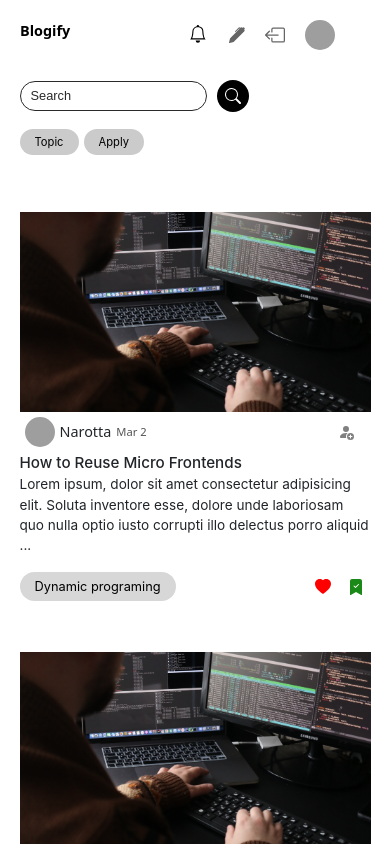
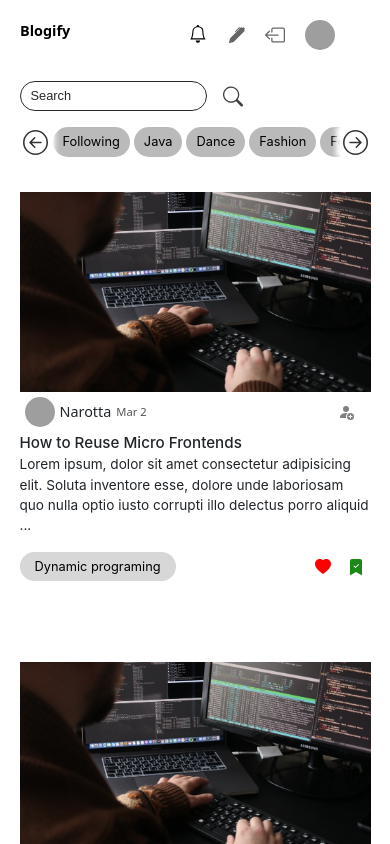
Before and after one commit to narottamandeep2003/Blogify, a React (Create React App) app: page / in a window 390 px wide. Shown: the top 844 px of the page. Built offline with nearby package versions, Linux system fonts and the light colour scheme; grey boxes are pictures that could not be loaded.

Commit message:
initial commit

```diff
--- a/src/Components/LandingPage.jsx
+++ b/src/Components/LandingPage.jsx
@@ -1,8 +1,7 @@
-import React, { useEffect, useState } from 'react'
+import React, { useEffect, useRef, useState } from 'react'
 import Blogs from "./Blogs"
 export default function LandingPage() {
     const [topicsList, settopicsList] = useState([])
-    const [Expand, setExpand] = useState(0)
     const TopicOnClick = (e) => {
         if (e.currentTarget.classList.contains('Topic')) {
             e.currentTarget.classList.remove("Topic")
@@ -14,6 +13,13 @@ export default function LandingPage() {
             e.currentTarget.classList.add("Topic")
         }
     }
+    const ref=useRef(null)
+    const scroll = (scrollOffset) => {
+        ref.current.scrollLeft += scrollOffset;
+        if(ref.current.scrollLeft===0){
+
+        }
+    };
     useEffect(() => {
         settopicsList(["Following", "Java", "Dance", "Fashion", "Following", "Java", "Dance", "Fashion", "Following", "Java", "Dance", "Fashion", "Following", "Java", "Dance", "Fashion", "Following", "Java", "Dance", "Fashion", "Following", "Java", "Dance", "Fashion", "Following", "Java", "Dance", "Fashion"])
     }, [])
@@ -27,26 +33,26 @@ export default function LandingPage() {
                         </svg>
                     </button>
                 </div>
+
                 <div className="topic">
-                    {/* <span id="Top"  >Top Blog</span> */}
+
                     <div className="boxTopic">
-                        <div className="topicInner">
-
-                            <span id="addTopic" onClick={() => {
-                                setExpand(!Expand)
-                            }}>Topic</span>
+                        <span className='leftBtnTopic'  onClick={() => scroll(-30)}>
+                            <svg xmlns="http://www.w3.org/2000/svg" width="16" height="16" fill="currentColor" className="bi bi-arrow-left-circle" viewBox="0 0 16 16">
+                                <path fillRule="evenodd" d="M1 8a7 7 0 1 0 14 0A7 7 0 0 0 1 8zm15 0A8 8 0 1 1 0 8a8 8 0 0 1 16 0zm-4.5-.5a.5.5 0 0 1 0 1H5.707l2.147 2.146a.5.5 0 0 1-.708.708l-3-3a.5.5 0 0 1 0-.708l3-3a.5.5 0 1 1 .708.708L5.707 7.5H11.5z" />
+                            </svg>
+                        </span>
+                        <div className="ScrollTipicBox" ref={ref}>
+                            {topicsList.map((ele, index) => {
+                                return <span key={index} onClick={TopicOnClick} className='topics Topic'>{ele}</span>
+                            })}
                         </div>
-                        <div className={`HomeTopicBox  ${Expand ? "" : "hideTopicsBox"}`} id="topics">
-                            {
-                                topicsList.map((element, index) => {
-                                    return (<span className='Topic' key={index} onClick={TopicOnClick}>{element}</span>)
-                                })
-                            }
-                        </div>
-
-
+                        <span className='rightBtnTopic' onClick={() => scroll(30)}>
+                            <svg xmlns="http://www.w3.org/2000/svg" width="16" height="16" fill="currentColor" className="bi bi-arrow-right-circle" viewBox="0 0 16 16">
+                                <path fillRule="evenodd" d="M1 8a7 7 0 1 0 14 0A7 7 0 0 0 1 8zm15 0A8 8 0 1 1 0 8a8 8 0 0 1 16 0zM4.5 7.5a.5.5 0 0 0 0 1h5.793l-2.147 2.146a.5.5 0 0 0 .708.708l3-3a.5.5 0 0 0 0-.708l-3-3a.5.5 0 1 0-.708.708L10.293 7.5H4.5z" />
+                            </svg>
+                        </span>
                     </div>
-                    <span id="ApplyTopic">Apply</span>
 
                 </div>
 
--- a/src/Components/ReadVlog.jsx
+++ b/src/Components/ReadVlog.jsx
@@ -50,6 +50,9 @@ export default function ReadVlog(props) {
                 })
                 }
             </div>
+            <div className="footerRead">
+                <div className="Finish">...</div>
+            </div>
         </div>
     )
 }
--- a/src/Style/EditVlog.css
+++ b/src/Style/EditVlog.css
@@ -330,6 +330,7 @@
 }
 
 @media screen and (max-width:700px) {
+
     .BtnsBox {
         margin-top: 10px;
         width: 90%;
--- a/src/Style/Home.css
+++ b/src/Style/Home.css
@@ -231,18 +231,26 @@ nav {
 
 .searchBox button {
     display: flex;
-    margin: 0px 10px;
-    width: 32px;
-    height: 32px;
-    background-color: black;
+    margin: 0px 15px;
+    /* width: 32px;
+    height: 32px; */
+    /* background-color: black; */
     border-radius: 50%;
+    margin-left: 20px;
     outline: none;
     border: none;
-    color: white;
+
     justify-content: center;
     align-items: center;
 }
-
+.SearchBtn{
+    background:none;
+}
+.bi-search{
+    color:  rgb(64, 64, 64);
+    width: 25px;
+    height: 25px;
+}
 .topic {
     justify-content: center;
     align-items: center;
@@ -289,41 +297,19 @@ nav {
     color: rgb(72, 72, 72);
 }
 
-.topics {
-    -webkit-user-select: none;
-    -ms-user-select: none;
-    user-select: none;
-    position: relative;
-    display: flex;
-    /* background-color: antiquewhite; */
-    align-items: center;
-    margin: 0px 10px;
-    max-width: 500px;
-    overflow: hidden;
-    /* border-right:2px solid black; */
+
+
+.topic{
+    width: 50%;
 }
 
-.HomeTopicBox {
-    display: flex;
-    flex-wrap: wrap;
-    /* justify-content: start; */
-    /* align-items: flex-start; */
-    padding: 5px;
-    position: absolute;
-    z-index: 100;
-    top: 50px;
-    width: 30vw;
-    max-height: 300px;
-    border-radius: 10px;
-    background-color: rgb(231, 231, 231);
-}
-
-.hideTopicsBox {
-    display: none;
-}
 
 .boxTopic {
-    position: relative;
+    height: 100%;
+    width: 100%;
+    display: flex;
+    justify-content: center;
+    align-items: center;
 }
 
 .HomeTopicBox span {
@@ -342,22 +328,51 @@ nav {
     height: 40px;
 }
 
-/* .topics span {
+.leftBtnTopic,.rightBtnTopic{
+    z-index: 10;
+
+    cursor: pointer;
+    display: flex;
+    justify-content: center;
+    align-items: center;
+    width: 32px;
+    height: 32px;
+    /* border-radius: 40%; */
+    color: rgb(52, 52, 52);
+}
+.leftBtnTopic{
+    box-shadow: 4px 0px 5px rgb(255, 255, 255);
+}
+.rightBtnTopic{
+    box-shadow: -4px 0px 5px rgb(255, 255, 255);
+}
+.leftBtnTopic svg,.rightBtnTopic svg {
+    width: 25px;
+    height: 25px;
+}
+.ScrollTipicBox{
+
+    display: flex;
+    align-items: center;
+    height: 100%;
+    width:85%;
+    overflow-x: hidden;
+}
+.topics {
     cursor: pointer;
     margin: 0px 2px;
+    font-size: .8rem;
+    border-radius: 25px;
+    padding: 5px 10px;
 
-    font-size: .9rem;
-    border-radius: 25px;
-    padding: 5px 15px;
-
-} */
+}
 
 .CTopic{
     background-color: rgb(215, 215, 215);
     color: black;
 }
 .Topic {
-    background-color: rgb(255, 255, 255);
+    background-color: rgb(186, 186, 186);
     color: black;
 }
 
@@ -371,6 +386,7 @@ nav {
 
 .Blogs {
     margin-top: 100px;
+    margin-bottom: 50px;
     width: 80vw;
     /* height: 100vh; */
     /* border: 2px solid rebeccapurple; */
@@ -718,7 +734,7 @@ nav {
         margin: 0px 10px;
         width: 32px;
         height: 32px;
-        background-color: black;
+        /* background-color: black; */
         border-radius: 50%;
         outline: none;
         border: none;
@@ -804,9 +820,10 @@ nav {
         flex-direction: column;
         align-items: center;
         grid-row-gap: 0px;
+        margin-bottom: 0px;
     }
     .blog{
-        margin: 20px 0px;
+        margin-bottom: 70px;
         padding-bottom: 10px;
     }
     .card {
@@ -842,4 +859,7 @@ nav {
 
         font-size: .85rem;
     }
+    .SearchBtn{
+        background:none;
+    }
 }
--- a/src/Style/Login.css
+++ b/src/Style/Login.css
@@ -131,10 +131,10 @@
         font-size: 1rem;
     }
     .inputBox input{
-        font-size: .6rem;
+        font-size: .7rem;
     }
     .inputBox input::placeholder{
-        font-size: .6rem;
+        font-size: .7rem;
     }
     .LoginBtn{
         font-size: .7rem;
--- a/src/Style/Profile.css
+++ b/src/Style/Profile.css
@@ -427,8 +427,8 @@
         /* align-self: flex-start; */
         /* align-self: start; */
         border: 1px solid gray;
-        padding: 5px;
-        padding-left: 10px;
+        padding: 0px;
+        margin: 0;
         margin-bottom: 10px;
         height: 50px;
         width: 100%;
@@ -436,16 +436,21 @@
         justify-content: flex-start;
         align-items: center;
         border-radius: 10px;
-        margin: 5px auto;
-        margin: 5px;
-        margin-right: auto;
+        /* margin-right: auto; */
         /* display: none; */
     }
+    .FollowingCardImg{
+        margin-left: 5px;
+    }
+    .Followingboxs{
+        width: 90%;
+    }
+
     .FollowingCardName {
         margin-left: 10px;
         font-family: system-ui, -apple-system, BlinkMacSystemFont, 'Segoe UI', Roboto, Oxygen, Ubuntu, Cantarell, 'Open Sans', 'Helvetica Neue', sans-serif;
         font-weight: 500;
-        font-size: .9rem;
+        font-size: .8rem;
     }
     .ProfileList {
         display: flex;
--- a/src/Style/ReadVlog.css
+++ b/src/Style/ReadVlog.css
@@ -110,7 +110,8 @@
     border: none;
 
 }
-.PostHeading{
+
+.PostHeading {
     border-radius: 10px;
     padding: 5px;
     width: 100%;
@@ -127,21 +128,38 @@
     font-size: 1.1rem;
     margin-bottom: 5px;
 }
-.PostImg{
+
+.PostImg {
     width: 100%;
     margin-bottom: 30px;
 }
-.PostUl{
+
+.PostUl {
     display: flex;
     flex-direction: column;
     align-items: center;
     margin: 5px 0px;
     width: 100%;
 }
-.PostUl li{
+
+.PostUl li {
 
     width: 90%;
 }
+
+.footerRead {
+    width: 100vw;
+    display: flex;
+    justify-content: center;
+    margin: 10px 0px;
+}
+
+.Finish {
+    letter-spacing: 5px;
+    font-size: 1.5rem;
+    font-weight: bold;
+}
+
 @media screen and (max-width:700px) {
     .ReadVlog {
         margin: 0px;
@@ -159,6 +177,7 @@
         align-items: center;
         width: 80%;
     }
+
     .readimgProfile {
         width: 40px;
         height: 40px;
@@ -166,6 +185,7 @@
         object-fit: cover;
         object-position: center;
     }
+
     .Readdarkcol {
         cursor: pointer;
         font-weight: bold;
@@ -173,6 +193,7 @@
         margin: 0;
         color: rgb(22, 22, 22);
     }
+
     .Readlightcol {
         cursor: pointer;
         margin: 0;
@@ -180,23 +201,27 @@
         font-size: .7rem;
         color: rgb(22, 22, 22);
     }
+
     .Readbookmark .bi-bookmark-check-fill {
         margin-left: 10px;
         cursor: pointer;
         width: 17px;
         height: 17px;
     }
+
     .Readbookmarkfollow .bi-person-fill-add {
         margin-left: 10px;
         cursor: pointer;
         width: 17px;
         height: 17px;
     }
+
     .ReadPost {
         width: 90%;
         display: flex;
         flex-direction: column;
     }
+
     .PostTitle {
         border-radius: 10px;
         padding: 0px;
@@ -213,6 +238,7 @@
         border: none;
 
     }
+
     .PostText {
         border-radius: 10px;
         padding: 0px;
@@ -229,7 +255,8 @@
         text-align: left;
         margin-bottom: 30px;
     }
-    .PostHeading{
+
+    .PostHeading {
         border-radius: 10px;
         padding: 0px;
         width: 100%;
@@ -246,12 +273,19 @@
         font-size: 1.1rem;
         margin-bottom: 5px;
     }
-    .PostImg{
+
+    .PostImg {
         width: 100%;
         margin-bottom: 15px;
     }
-    .PostUl{
+
+    .PostUl {
         padding-left: 10px;
+    }
+    .Finish {
+        letter-spacing: 5px;
+        font-size: 1.3rem;
+        font-weight: bold;
     }
 
 }
```
Also changed, not shown: public/coding.jpg, 1 other file (tests, documents, lock files or other folders).
